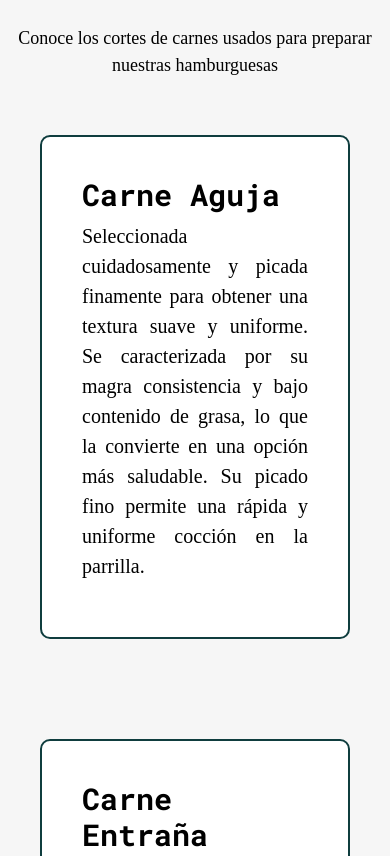
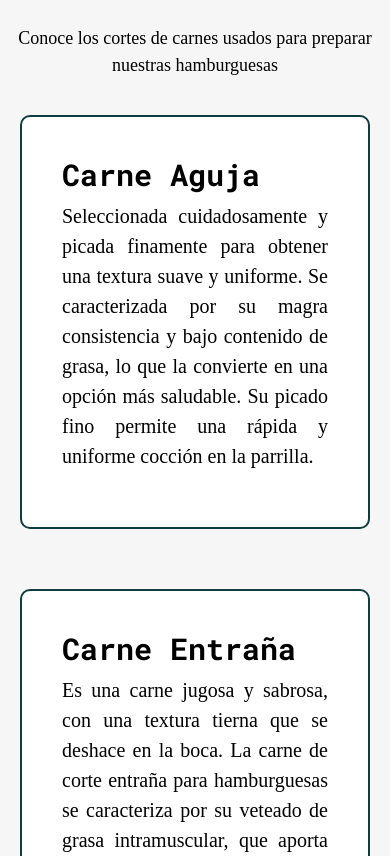
Before and after one commit to Ariash01/EntregaFinalAT, a website: page pages/ingredientes.html in a window 390 px wide. Shown: the part 626-1482 px from the top of the page. Drawn offline with nearby package versions, Linux system fonts and the light colour scheme; a web font is replaced by a local one.

Commit message:
cambio tamano cards ingredientes

```diff
--- a/sass/layout/media-querys/_iphone.scss
+++ b/sass/layout/media-querys/_iphone.scss
@@ -151,6 +151,7 @@
         }
     }
     .tipos {
+        padding-bottom: 20px;
         grid-template-columns: repeat(1, 1fr);
         grid-template-areas:
         "div1"
@@ -158,6 +159,9 @@
         "div3"
         "div4"
         ;
+    }
+    .div1{
+        margin: 20px;
     }
 
     .contenedor-general{
```
Also changed, not shown: css/style.css.
